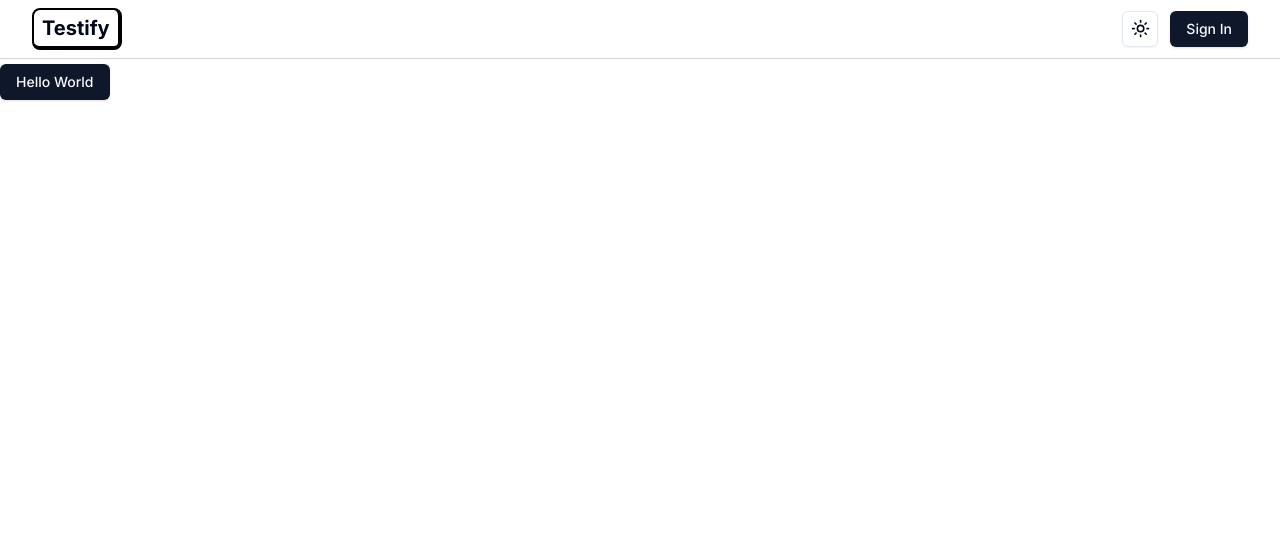
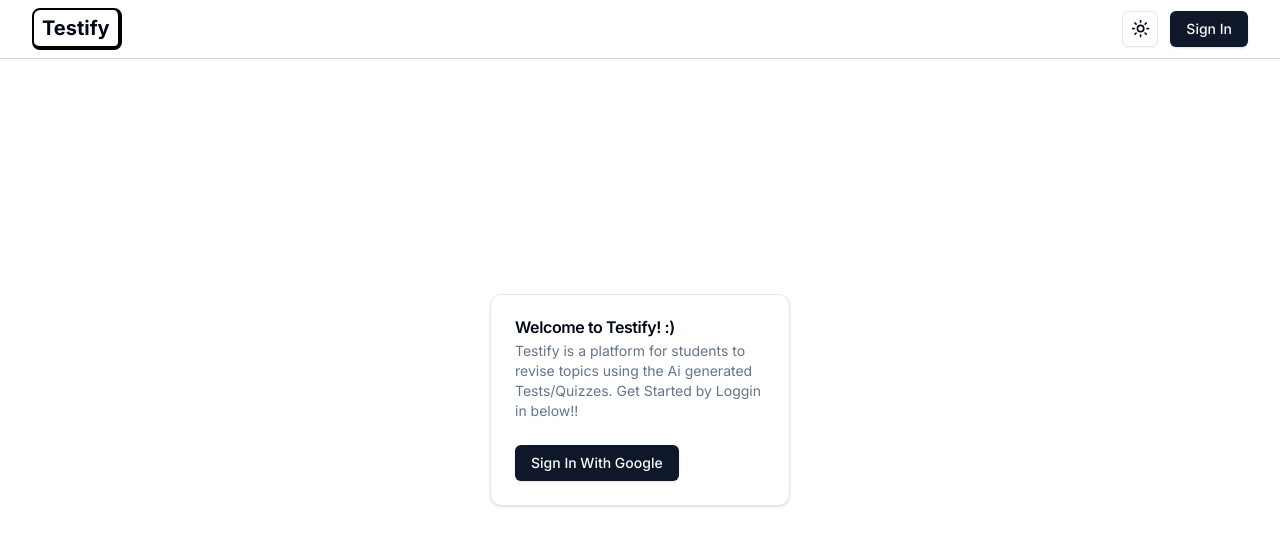
Before and after one commit to Ankurrawat-12/Testify, a Next.js app: page / in a window 1280 px wide. Shown: the top 546 px of the page. Built offline with nearby package versions, Linux system fonts and the light colour scheme; no server answers.

Commit message:
Home Page Completed

```diff
--- a/package.json
+++ b/package.json
@@ -18,7 +18,9 @@
     "@types/node": "20.5.9",
     "@types/react": "18.2.21",
     "@types/react-dom": "18.2.7",
+    "add": "^2.0.6",
     "autoprefixer": "10.4.15",
+    "card": "^2.5.4",
     "class-variance-authority": "^0.7.0",
     "clsx": "^2.0.0",
     "eslint": "8.48.0",
@@ -30,6 +32,7 @@
     "postcss": "8.4.29",
     "react": "18.2.0",
     "react-dom": "18.2.0",
+    "shadcn-ui": "^0.3.0",
     "tailwind-merge": "^1.14.0",
     "tailwindcss": "3.3.3",
     "tailwindcss-animate": "^1.0.7",
--- /dev/null
+++ b/src/app/dashboard/page.tsx
@@ -0,0 +1,11 @@
+import React from 'react'
+
+type Props = {}
+
+const Dashboard = (props: Props) => {
+  return (
+    <div>Dashboard</div>
+  )
+}
+
+export default Dashboard
--- a/src/app/page.tsx
+++ b/src/app/page.tsx
@@ -1,10 +1,25 @@
-import { Button } from '@/components/ui/button'
-import Image from 'next/image'
+import SignInButton from '@/components/SignInButton'
+import { Card, CardContent, CardDescription, CardHeader, CardTitle } from '@/components/ui/card'
+import { getAuthSession } from '@/lib/nextauth'
+import {redirect} from 'next/navigation';
 
-export default function Home() {
+
+export default async function Home() {
+  const session = await getAuthSession();
+  if(session?.user){
+    redirect('/dashboard')
+  }
   return (
-    <>
-      <Button>Hello World </Button>
-    </>
+    <div className="absolute -translate-x-1/2 top-1/2 left-1/2 -translate-y-1/2 ">
+      <Card className='w-[300px]'>
+        <CardHeader>
+          <CardTitle>Welcome to Testify! :)</CardTitle>
+          <CardDescription>Testify is a platform for students to revise topics using the Ai generated Tests/Quizzes. Get Started by Loggin in below!!</CardDescription>
+        </CardHeader>
+        <CardContent>
+          <SignInButton text="Sign In With Google"/>
+        </CardContent>
+      </Card>
+    </div>
   )
 }
--- a/src/components/UserAccountNav.tsx
+++ b/src/components/UserAccountNav.tsx
@@ -33,7 +33,7 @@ const UserAccountNav = ({ user }: Props) => {
                             <p className="font-medium">{user.name}</p>
                         )}
                         {user.email && (
-                            <p className="w-[200px truncate text-sm text-zinc-700">
+                            <p className="w-[200px] truncate text-sm text-zinc-700">
                                 {user.email}
                             </p>
                         )}
--- /dev/null
+++ b/src/components/ui/card.tsx
@@ -0,0 +1,76 @@
+import * as React from "react"
+
+import { cn } from "@/lib/utils"
+
+const Card = React.forwardRef<
+  HTMLDivElement,
+  React.HTMLAttributes<HTMLDivElement>
+>(({ className, ...props }, ref) => (
+  <div
+    ref={ref}
+    className={cn(
+      "rounded-xl border bg-card text-card-foreground shadow",
+      className
+    )}
+    {...props}
+  />
+))
+Card.displayName = "Card"
+
+const CardHeader = React.forwardRef<
+  HTMLDivElement,
+  React.HTMLAttributes<HTMLDivElement>
+>(({ className, ...props }, ref) => (
+  <div
+    ref={ref}
+    className={cn("flex flex-col space-y-1.5 p-6", className)}
+    {...props}
+  />
+))
+CardHeader.displayName = "CardHeader"
+
+const CardTitle = React.forwardRef<
+  HTMLParagraphElement,
+  React.HTMLAttributes<HTMLHeadingElement>
+>(({ className, ...props }, ref) => (
+  <h3
+    ref={ref}
+    className={cn("font-semibold leading-none tracking-tight", className)}
+    {...props}
+  />
+))
+CardTitle.displayName = "CardTitle"
+
+const CardDescription = React.forwardRef<
+  HTMLParagraphElement,
+  React.HTMLAttributes<HTMLParagraphElement>
+>(({ className, ...props }, ref) => (
+  <p
+    ref={ref}
+    className={cn("text-sm text-muted-foreground", className)}
+    {...props}
+  />
+))
+CardDescription.displayName = "CardDescription"
+
+const CardContent = React.forwardRef<
+  HTMLDivElement,
+  React.HTMLAttributes<HTMLDivElement>
+>(({ className, ...props }, ref) => (
+  <div ref={ref} className={cn("p-6 pt-0", className)} {...props} />
+))
+CardContent.displayName = "CardContent"
+
+const CardFooter = React.forwardRef<
+  HTMLDivElement,
+  React.HTMLAttributes<HTMLDivElement>
+>(({ className, ...props }, ref) => (
+  <div
+    ref={ref}
+    className={cn("flex items-center p-6 pt-0", className)}
+    {...props}
+  />
+))
+CardFooter.displayName = "CardFooter"
+
+export { Card, CardHeader, CardFooter, CardTitle, CardDescription, CardContent }
```
Also changed, not shown: 1 other file (tests, documents, lock files or other folders).
